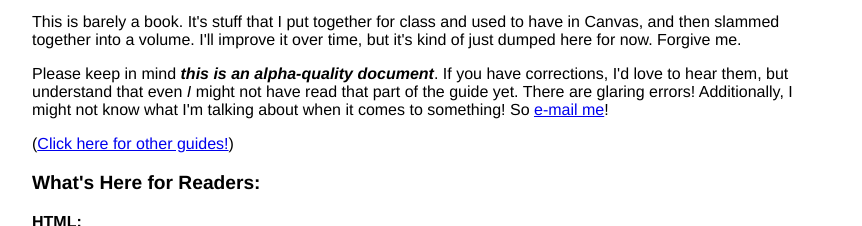
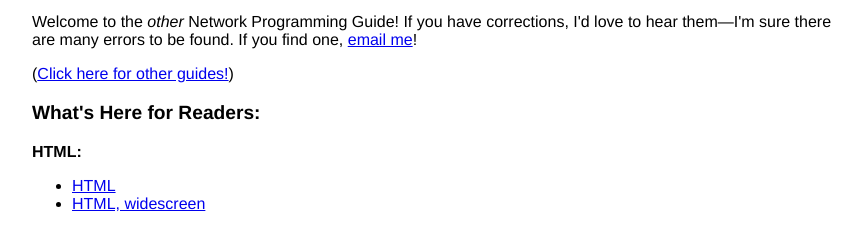
Before and after one commit to beejjorgensen/bgnet0, a plain HTML site: page website/index.html in a window 1280 px wide. Shown: the part 496-722 px from the top of the page, without its empty margins (208-1070 px from the left). Drawn offline with Linux system fonts and the light colour scheme.

Commit message:
updated intro

```diff
--- a/website/index.html
+++ b/website/index.html
@@ -55,18 +55,10 @@
 		<div class="left">
 			<h1 class="maintitle">Beej's Guide to Networking Concepts</h1>
 
-            <p>This is barely a book. It's stuff that I put together for
-            class and used to have in Canvas, and then slammed together
-            into a volume. I'll improve it over time, but it's kind of
-            just dumped here for now. Forgive me.
-
-            <p>Please keep in mind <b><i>this is an alpha-quality
-            document</i></b>. If you have corrections, I'd love to hear
-            them, but understand that even <i>I</i> might not have read
-            that part of the guide yet. There are glaring errors!
-            Additionally, I might not know what I'm talking about when
-            it comes to something! So <a
-            href="mailto:beej@beej.us">e-mail me</a>!</p>
+            <p>Welcome to the <i>other</i> Network Programming Guide! If
+            you have corrections, I'd love to hear them—I'm sure there
+            are many errors to be found. If you find one, <a
+            href="mailto:beej@beej.us">email me</a>!</p>
 
 			<p>
 			(<a href="http://beej.us/guide/">Click here for other guides!</a>)
```
